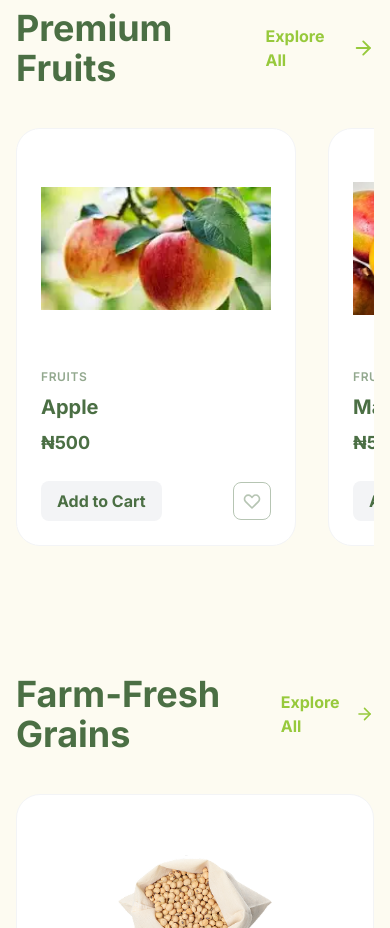
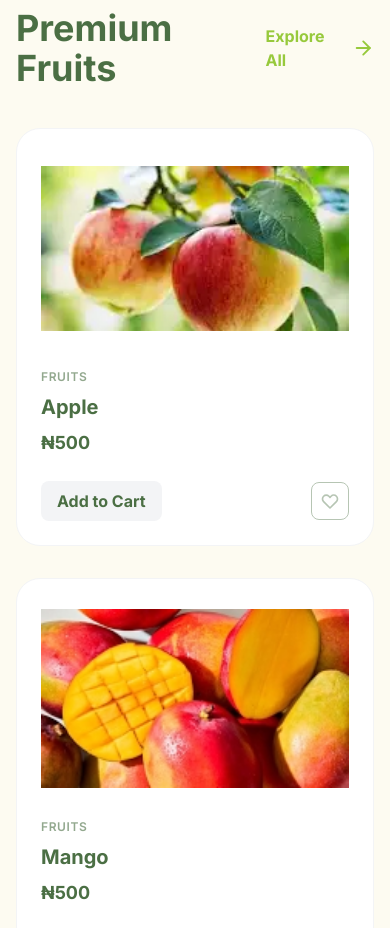
Before and after one commit to Teewa56/website, a Next.js app: page /shop in a window 390 px wide. Shown: the part 1240-2168 px from the top of the page. Built offline with nearby package versions, Linux system fonts and the light colour scheme.

Commit message:
Change layout from row to grid for product display

```diff
--- a/app/shop/page.tsx
+++ b/app/shop/page.tsx
@@ -125,7 +125,7 @@
                                 Explore All <ArrowRight className="group-hover:translate-x-2 transition-transform" />
                             </Link>
                         </div>
-                        <div className="flex flex-row gap-8 overflow-hidden">
+                        <div className="grid grid-cols-1 sm:grid-cols-2 lg:grid-cols-4 gap-8">
                             {products.Fruits.map((p, i) => (
                                 <ProductCard key={i} {...p} />
                             ))}
```
